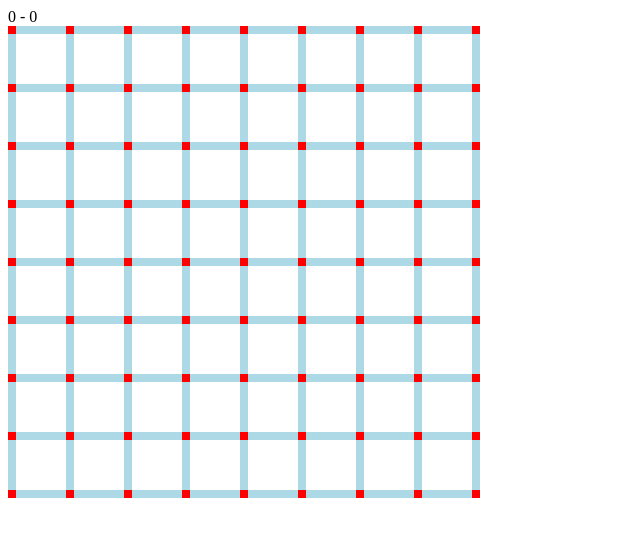
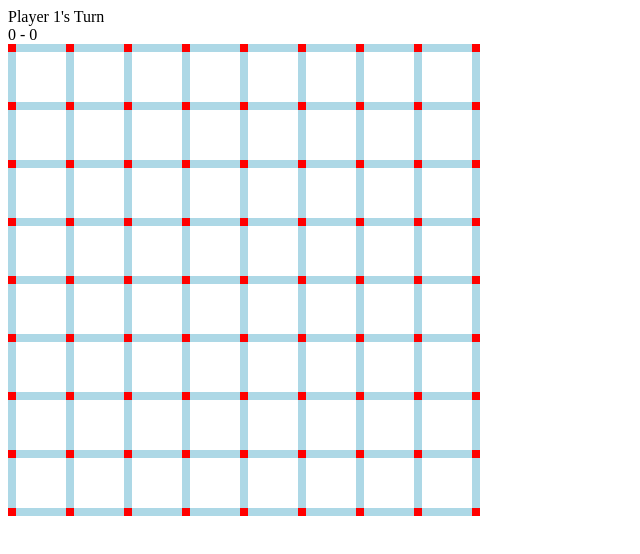
Before and after one commit to t27duck/ts-dotsboxes, a website with bundled scripts: page www/index.html in a window 1280 px wide. Shown: the whole page, without its empty margins (0-640 px from the left). Built offline with nearby package versions, Linux system fonts and the light colour scheme.

Commit message:
Display current player

```diff
--- a/src/Game.ts
+++ b/src/Game.ts
@@ -5,6 +5,7 @@ export class Game {
   private _player1Score: number;
   private _player2Score: number;
   private _playerScores: HTMLDivElement;
+  private _information: HTMLDivElement;
 
   constructor(gameBoardElement: HTMLDivElement) {
     this._player1Score = 0;
@@ -16,7 +17,9 @@ export class Game {
       line.addEventListener("click", this.lineClicked);
     });
     this._playerScores = document.getElementById("score") as HTMLDivElement;
+    this._information = document.getElementById("information") as HTMLDivElement;
     this.displayScores();
+    this.displayTurn();
   }
 
   lineClicked = (event: Event) => {
@@ -40,6 +43,7 @@ export class Game {
     } else {
       this._currentPlayer = 1;
     }
+    this.displayTurn();
   };
 
   checkForFilledBox(selectedLine: HTMLDivElement): void {
@@ -107,4 +111,8 @@ export class Game {
   displayScores(): void {
     this._playerScores.innerHTML = `${this._player1Score} - ${this._player2Score}`;
   }
+
+  displayTurn(): void {
+    this._information.innerHTML = `Player ${this._currentPlayer}'s Turn`;
+  }
 }
--- a/www/index.html
+++ b/www/index.html
@@ -60,6 +60,7 @@
   <script src="index.js"></script>
 </head>
 <body>
+  <div id="information"></div>
   <div id="score"></div>
   <div id="grid"></div>
 </body>
```
